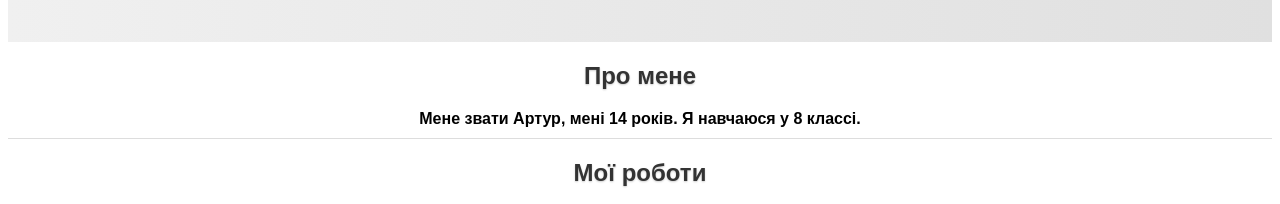
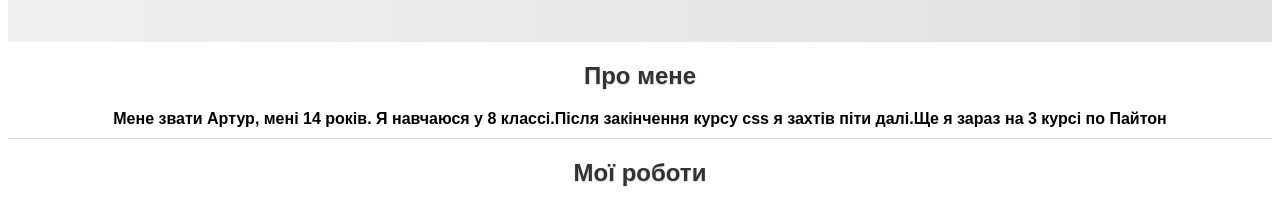
Before and after one commit to YUDARKU/site_V2, a plain HTML site: page index.html in a window 1280 px wide. Shown: the part 177-381 px from the top of the page. Drawn offline with Linux system fonts and the light colour scheme.

Commit message:
Update index.html

```diff
--- a/index.html
+++ b/index.html
@@ -22,7 +22,7 @@
 <main>
 	<h2 id="1.1">Про мене</h2>
 	<section>
-	<strong>Мене звати Артур, мені 14 років. Я навчаюся у 8 классі.</strong>
+	<strong>Мене звати Артур, мені 14 років. Я навчаюся у 8 классі.Після закінчення курсу css я захтів піти далі.Ще я зараз на 3 курсі по Пайтон</strong>
 </section>
 
 
```
